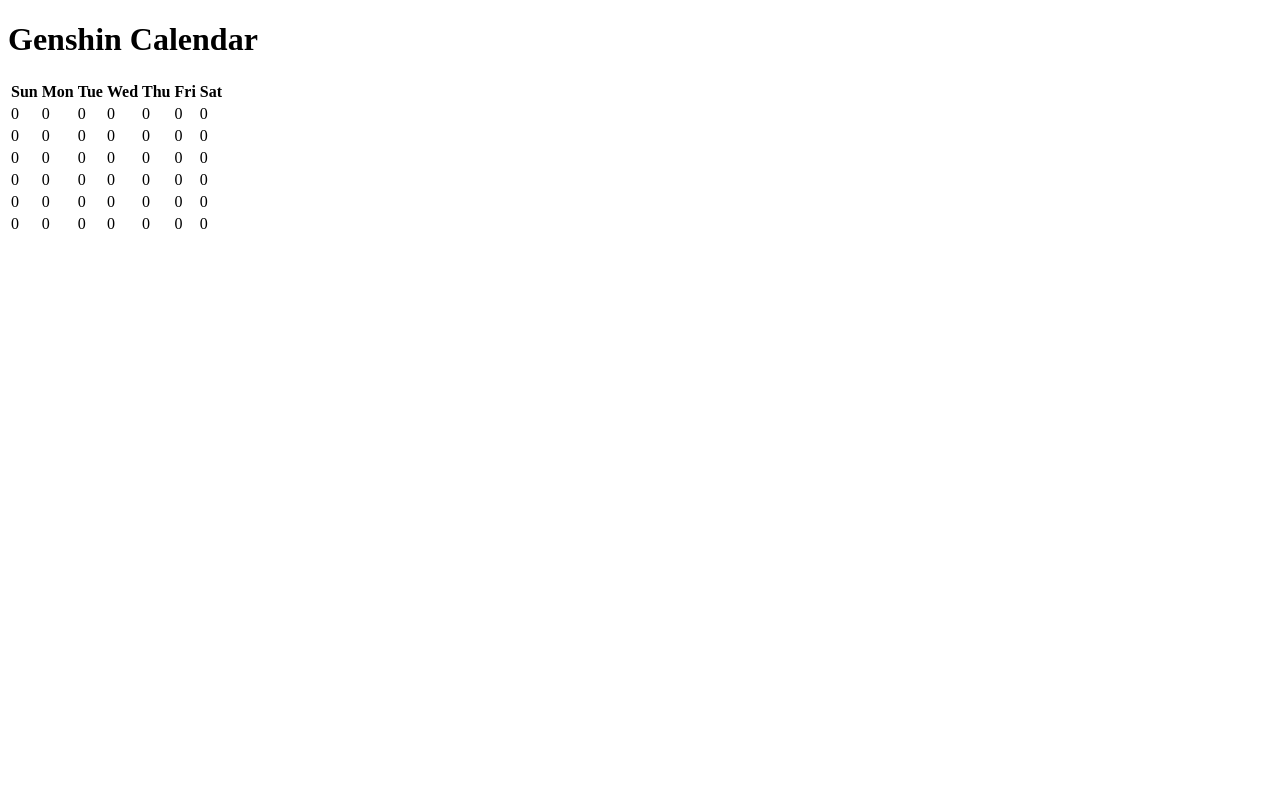
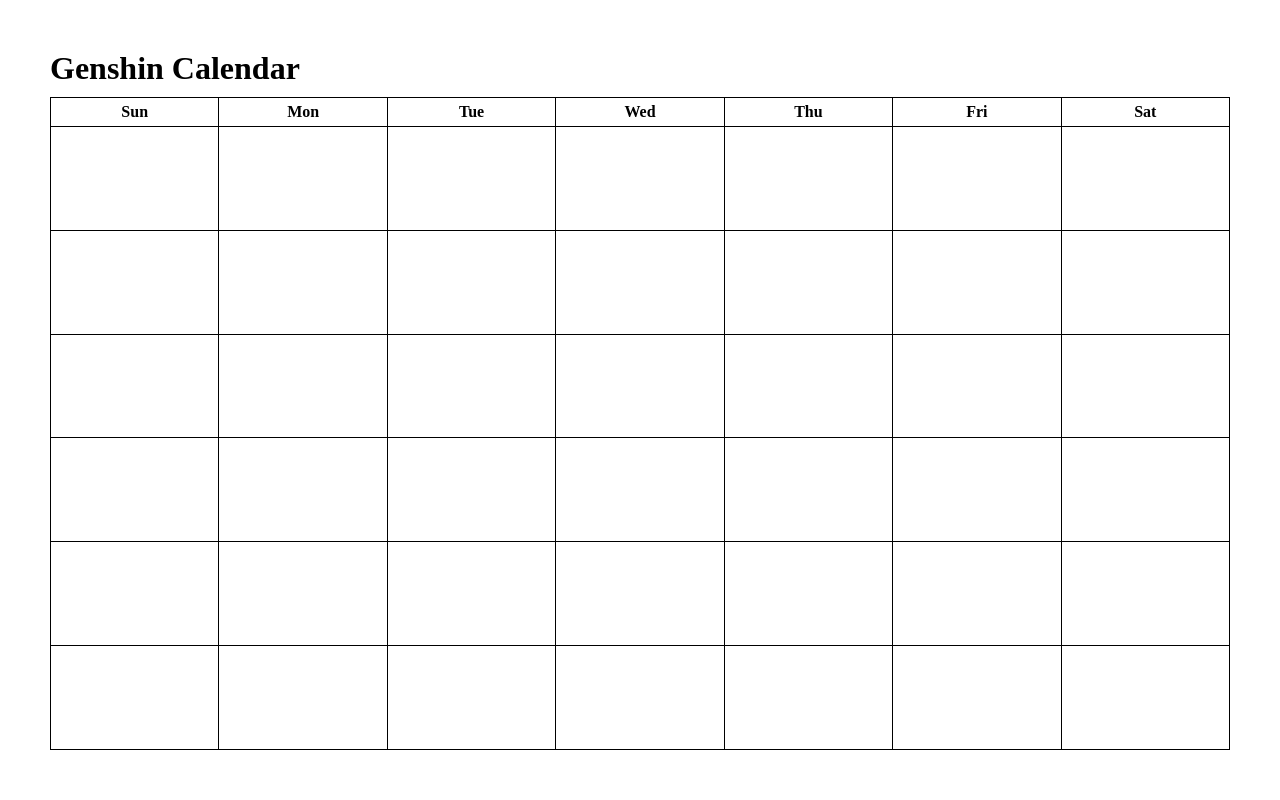
Before and after one commit to roka0430/genshin-calendar, a Node project: template views/index.ejs in a window 1280 px wide. Run offline with Node 20 templates, Linux system fonts and the light colour scheme; the template is opened without the code that fills it, so the values that code supplies are empty.

Commit message:
style: add basic CSS styles

```diff
--- a/public/style.css
+++ b/public/style.css
@@ -0,0 +1,45 @@
+* {
+  margin: 0;
+  padding: 0;
+  box-sizing: border-box;
+}
+
+html,
+body {
+  width: 100%;
+  height: 100%;
+  overflow-x: scroll;
+  overflow-y: hidden;
+  scrollbar-width: none;
+}
+
+body {
+  padding: 50px;
+}
+
+.wrapper {
+  display: grid;
+  gap: 10px;
+  grid-template-rows: auto 1fr;
+  width: max(900px, 100%);
+  height: 100%;
+}
+
+.calendar {
+  width: 100%;
+  height: 100%;
+  border-collapse: collapse;
+  table-layout: fixed;
+}
+
+.calendar .cell {
+  border: solid 1px black;
+}
+
+.calendar .cell.weekday {
+  padding: 5px 0;
+}
+
+.calendar .cell.date {
+  height: 60px;
+}
--- a/views/index.ejs
+++ b/views/index.ejs
@@ -9,8 +9,9 @@
 </head>
 
 <body>
+
+  <div class="wrapper">
     <h1>Genshin Calendar</h1>
-
     <table class="calendar">
       <thead class="calendar__weekdays">
         <tr>
@@ -23,12 +24,13 @@
         <% for(let week = 0; week < 6; week++) { %>
         <tr>
           <% for(let dow = 0; dow < 7; dow++) { %>
-        <td class="cell date">0</td>
+          <td class="cell date"></td>
           <% } %>
         </tr>
         <% } %>
       </tbody>
     </table>
+  </div>
 
   <script src="main.js" defer></script>
 </body>
```
Lines whose indentation alone changed are shown as unchanged.
